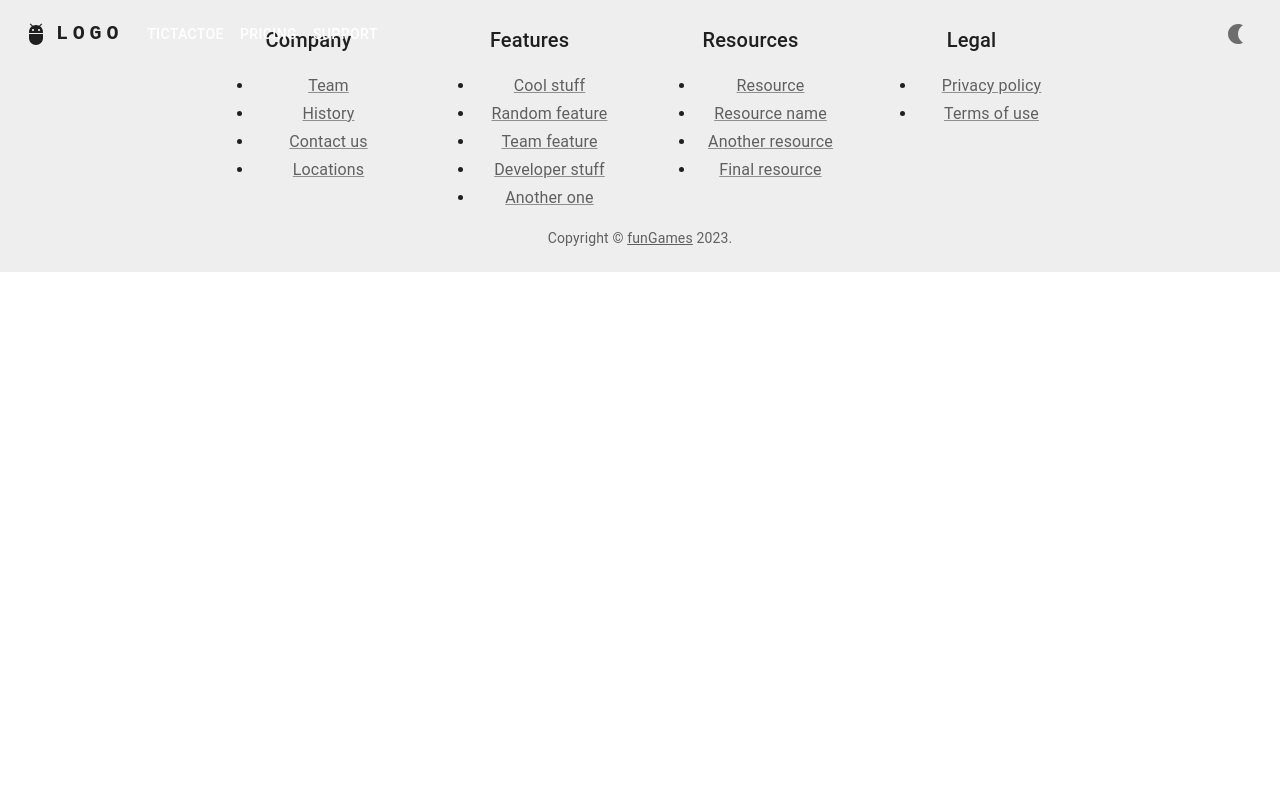
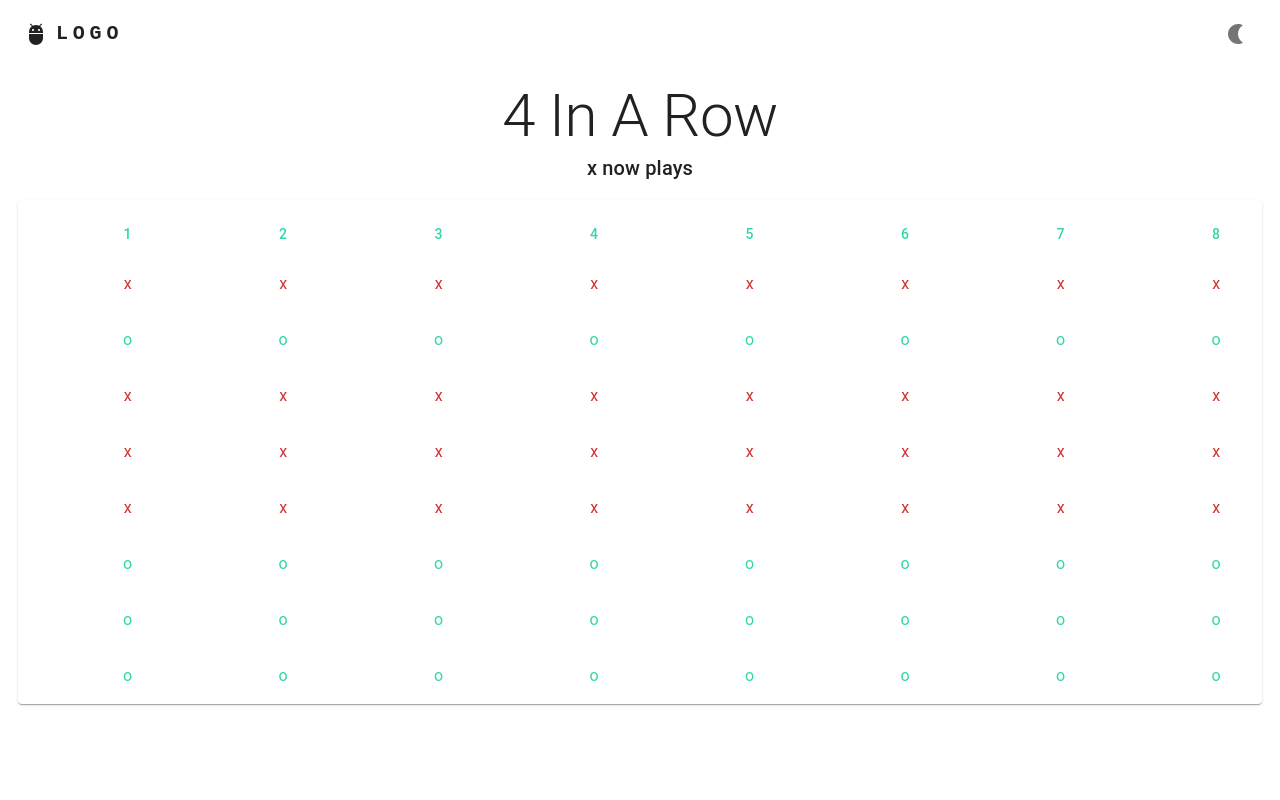
Before and after one commit to edik7333/tic-tac-toe, a React (Create React App) app: page /4InARow in a window 1280 px wide. Shown: the top 800 px of the page. Built offline with nearby package versions, Linux system fonts and the light colour scheme.

Commit message:
renaming

```diff
--- a/src/components/Router.jsx
+++ b/src/components/Router.jsx
@@ -2,8 +2,7 @@ import React from "react";
 import { BrowserRouter, Route, Routes, useLocation } from "react-router-dom";
 import MyNav from "../components/navigation/Nav"
 import Footer from "../components/structure/Footer";
-import TicTacToePage from "../pages/tic-tac-toePage";
-import TicTacToe from "./games/tic-tac-toe";
+import FourInARowPage from "../pages/four-in-a-row-page";
 
 const Main = () => {
   return (
@@ -11,9 +10,7 @@ const Main = () => {
     <BrowserRouter>
       <MyNav/>
       <Routes>
-        <Route path="/TicTacToe" element={<TicTacToePage />} />
-        <Route path="/tic-tac-toe" element={<TicTacToe />} />
-        <Route path="/tic-tac-toe" element={<TicTacToe />} />
+        <Route path="/4InARow" element={<FourInARowPage />} />
       </Routes>
       <Footer/>
     </BrowserRouter>
--- a/src/components/games/tic-tac-toe.jsx
+++ b/src/components/games/four_in_a_row.jsx
@@ -5,32 +5,35 @@ import { useState } from "react";
 
 const url = "http://127.0.0.1:3001"
 
-export default function TicTacToe(){
-    const [data,setData] = useState([['x','o','x','x'],['x','o','x','o'],['x','o','x','x'],['x','o','o','x'],['x','o','o','o'],['x','o','x','x'],['x','o','x','o'],['x','o','','o']])
+export default function FourInARow(){
+    const [data,setData] = useState([['x','o','x','x','x','o','o','o'],['x','o','x','x','x','o','o','o'],['x','o','x','x','x','o','o','o'],['x','o','x','x','x','o','o','o'],['x','o','x','x','x','o','o','o'],['x','o','x','x','x','o','o','o'],['x','o','x','x','x','o','o','o'],['x','o','x','x','x','o','o','o']])
     const [grid,setGrid] = useState()
     const [activePlayer, setActivePlayer] = useState('x')
+    const [winner,setWinner] = useState('')
 
     useEffect(()=>{
         let tempGrid = []
+        let tempRow = []
 
         for(var x=0;x<data[0].length;x++)
         {
-            const dataXY = data[y][x]
-            const color = dataXY=='x'?"error":"primary"
-            tempGrid.push(<Grid id={""+(y*3)+(x+1)} item height={40} xs={4}> <Button onClick={()=>{handleClick(dataXY, x)}} color={color} variant="text">{dataXY}</Button></Grid>)
+            tempRow.push(<Grid id={""+(x+1)} item xs={1} height={40}> <Button onClick={()=>{handleClick(x)}} variant="text">{x+1}</Button></Grid>)
         }
+        tempGrid.push(
+            <Grid container item xs={12} columns={8}>{tempRow}</Grid>
+        )
 
         for(var y=0;y<data.length;y++)
         {
-            const tempRow = []
+            tempRow = []
             for(var x=0;x<data[0].length;x++)
             {
-                const dataXY = data[y][x]
+                const dataXY = data[x][y]
                 const color = dataXY=='x'?"error":"primary"
-                tempRow.push(<Grid id={""+(y*3)+(x+1)} color={color} item height={40} xs={4}>{dataXY}</Grid>)
+                tempRow.push(<Grid id={""+(y*3)+(x+1)} item xs={1} height={40}><Typography color={color}>{dataXY}</Typography></Grid>)
             }
             tempGrid.push(
-                <Grid item>{tempRow}</Grid>
+                <Grid container item xs={12} columns={8}>{tempRow}</Grid>
             )
 
         }
@@ -55,6 +58,8 @@ export default function TicTacToe(){
             .then( response => {
                 setData(response.board)
                 setActivePlayer(response.yourTurn==true?'x':'o')
+                if(response.winner!='')
+                    setWinner(response.winner+" won")
 
             } );
     }
@@ -64,6 +69,9 @@ export default function TicTacToe(){
             <Typography variant="h6">
                 {activePlayer} now plays
             </Typography>
+            <Typography color={'secondary'}>
+                {winner}
+            </Typography>
             <Paper>
                 <Grid container m={2} spacing={2}>
                     {grid}
--- a/src/components/navigation/Nav.jsx
+++ b/src/components/navigation/Nav.jsx
@@ -17,7 +17,7 @@ import NightlightIcon from '@mui/icons-material/Nightlight';
 import { darkTheme, themeContext, whiteTheme } from "../../App";
 
 
-const pages = ['TicTacToe', 'Pricing', 'Support'];
+const pages = ['4InARow', 'Pricing', 'Support'];
 const settings = ['Profile', 'Account', 'Dashboard', 'Logout'];
 
 
--- a/src/pages/tic-tac-toePage.jsx
+++ b/src/pages/four-in-a-row-page.jsx
@@ -1,9 +1,9 @@
 import { Typography } from "@mui/material";
 import { Box } from "@mui/system";
 import React from "react";
-import TicTacToe from "../components/games/tic-tac-toe";
+import FourInARow from "../components/games/four_in_a_row";
 
-export default function TicTacToePage(){
+export default function FourInARowPage(){
     return(
         <Box width={"100%"} height={"100vh"} sx={{backgroundColor:'primary'}}
         display="flex"
@@ -11,9 +11,9 @@ export default function TicTacToePage(){
         alignItems="center">
             <Box>
                 <Typography variant="h2">
-                    Tic Tac Toe
+                    4 In A Row
                 </Typography>
-                <TicTacToe/>
+                <FourInARow/>
             </Box>
 
         </Box>
```
